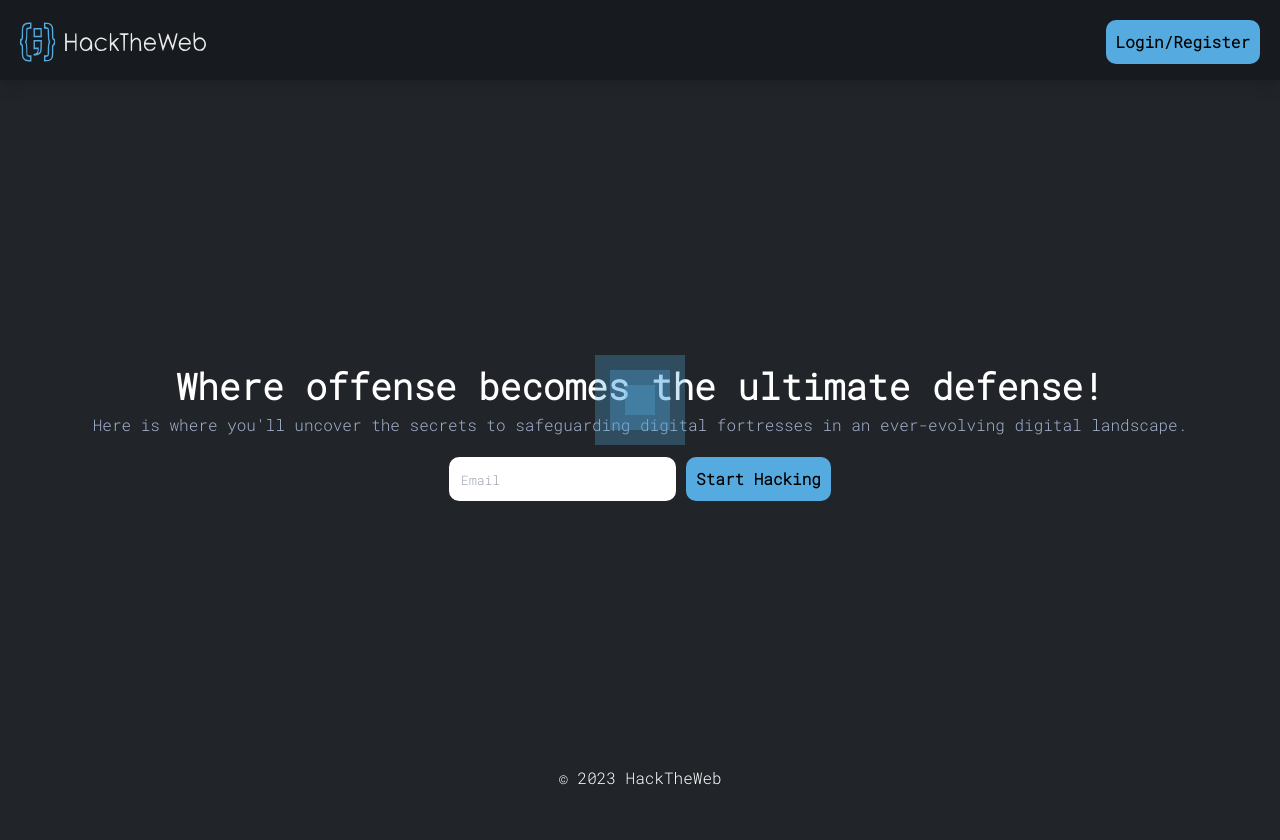
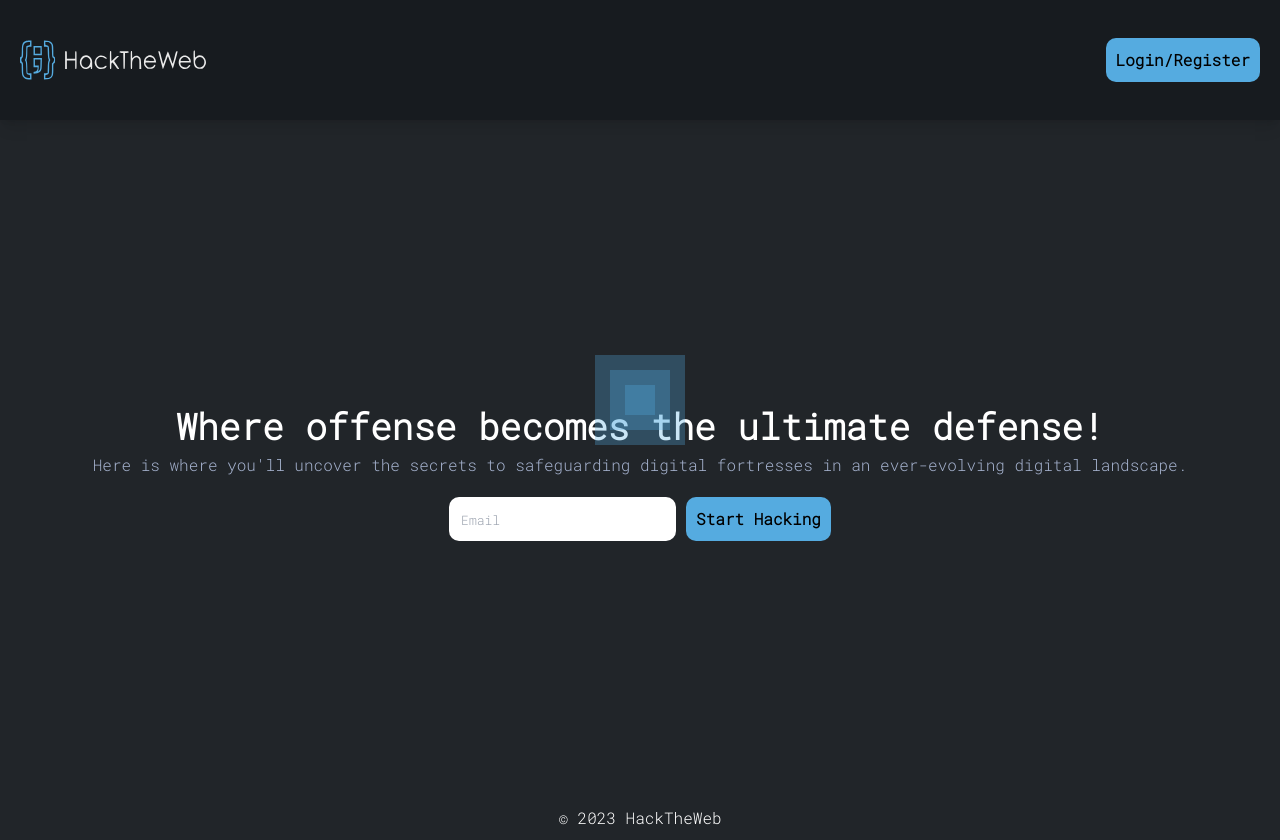
Before and after one commit to marcabounader/HackTheWeb-FrontEnd, a React (Create React App) app in the folder hacktheweb-frontend/: page / in a window 1280 px wide. Before the commit the page ends 800 px from the top, so only its background shows below. Built offline with nearby package versions, Linux system fonts and the light colour scheme; what react-chatbot-kit would draw is missing.

Commit message:
Increased navbar h

```diff
--- a/hacktheweb-frontend/src/components/Navbar/Navbar.css
+++ b/hacktheweb-frontend/src/components/Navbar/Navbar.css
@@ -3,8 +3,8 @@
   }
   .navbar{
     background: #171B1F;
-    height: 10%;
+    height: 15%;
   }
   .navbar *{
-    z-index: 1;
+  z-index: 1;
   }
```
